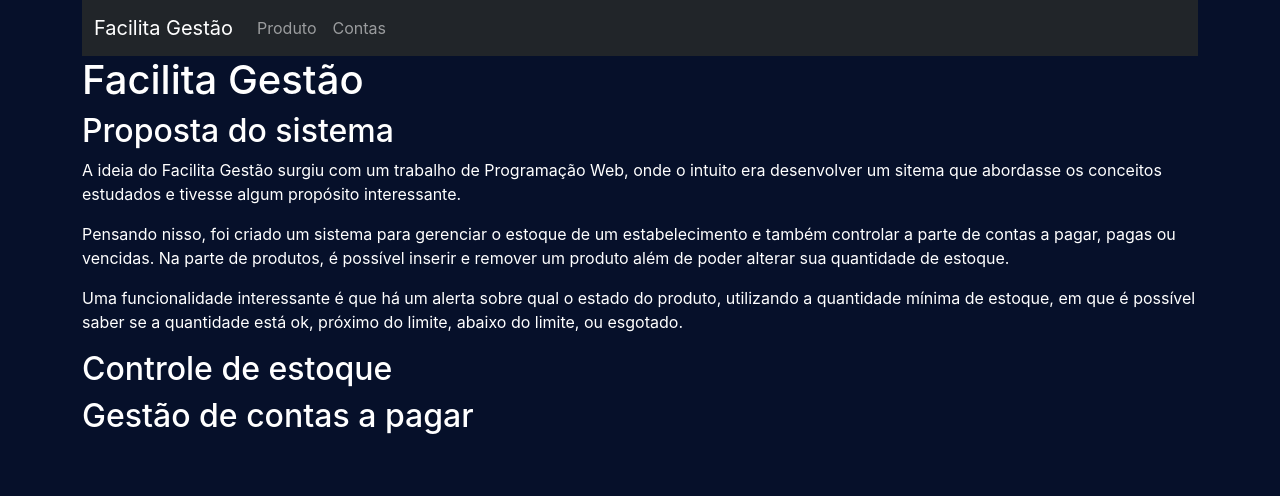
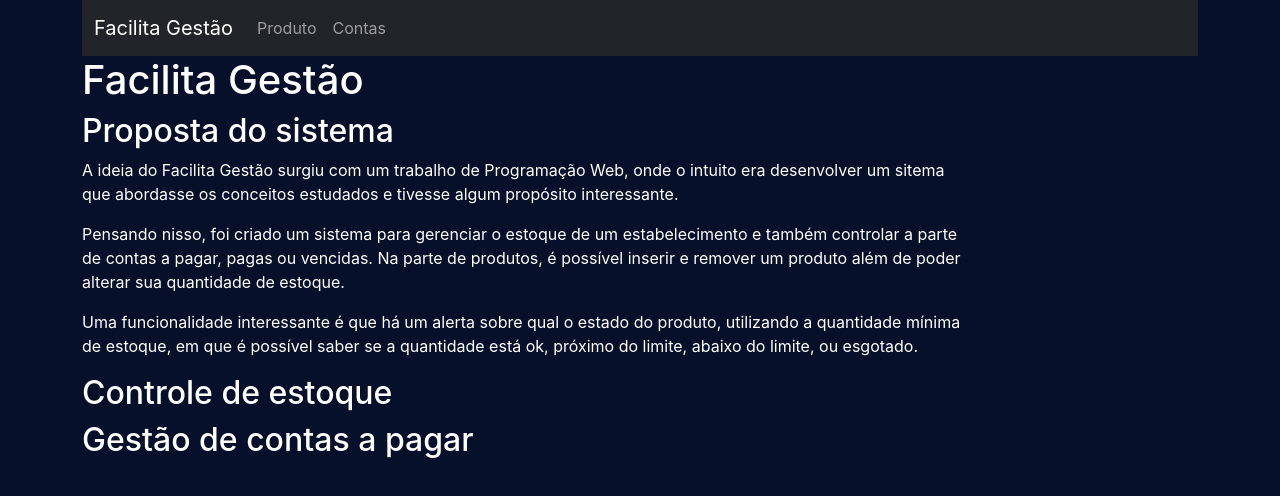
Before and after one commit to Bruno-Menezes-Projects/facilita-gestao-venda, a React (Create React App) app in the folder facilita-gestao-app/: page / in a window 1280 px wide. Shown: the top 496 px of the page. Built offline with nearby package versions, Linux system fonts and the light colour scheme.

Commit message:
Uupdate Home

```diff
--- a/facilita-gestao-app/src/components/paginas/Home.js
+++ b/facilita-gestao-app/src/components/paginas/Home.js
@@ -1,10 +1,10 @@
 function Home(){
     return(
-        <div>
+        <div className={"colorWhite"}>
 
-            <h1 className={"colorWhite"}>Facilita Gestão</h1>
+            <h1>Facilita Gestão</h1>
 
-            <div className="introducao colorWhite" >
+            <div className="introducao" >
                 <h2>
                     Proposta do sistema
                 </h2>
--- a/facilita-gestao-app/src/index.css
+++ b/facilita-gestao-app/src/index.css
@@ -63,3 +63,7 @@ code {
 .colorWhite{
   color: white;
 }
+
+.introducao{
+  width: 80%;
+}
```
